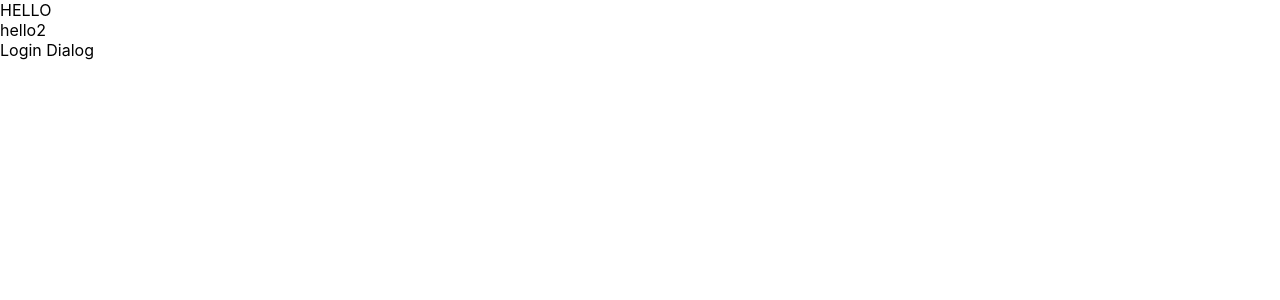
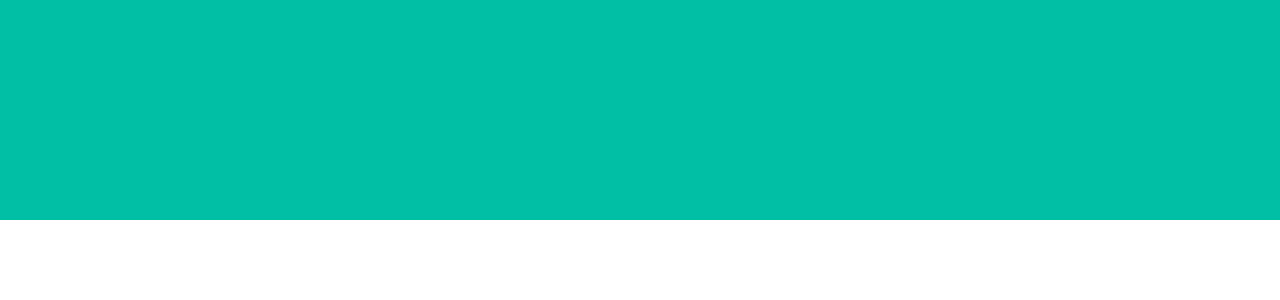
Before and after one commit to prabhakarcs25/WhatsApp-Clone, a React (Create React App) app in the folder client/: page / in a window 1280 px wide. Shown: the top 300 px of the page. Built offline with nearby package versions, Linux system fonts and the light colour scheme.

Commit message:
This is commit file

```diff
--- a/client/src/components/Messenger.jsx
+++ b/client/src/components/Messenger.jsx
@@ -1,16 +1,22 @@
+import LoginDialog from "./account/LoginDialog";
+import { AppBar, Toolbar,styled } from "@mui/material";
 
 
-import LoginDialog from "./account/LoginDialog";
-
-
-
+const Header=styled(AppBar)`
+background-color:#00bfa5;
+height:220px;
+box-shadow:none
+`
 
 const Messenger = () => {
   return (
     <>
-      HELLO
-      <div>hello2</div>
-      <LoginDialog/>
+      <Header>
+        <Toolbar>
+
+        </Toolbar>
+      </Header>
+      <LoginDialog />
     </>
   );
 };
```
